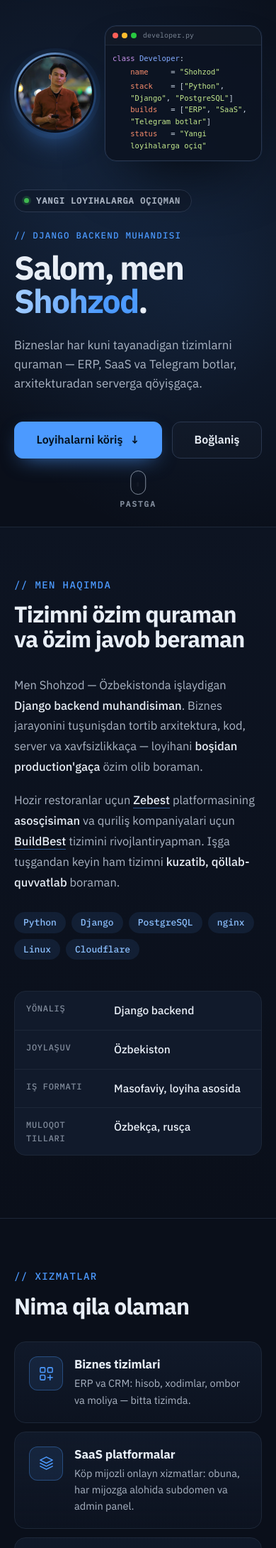
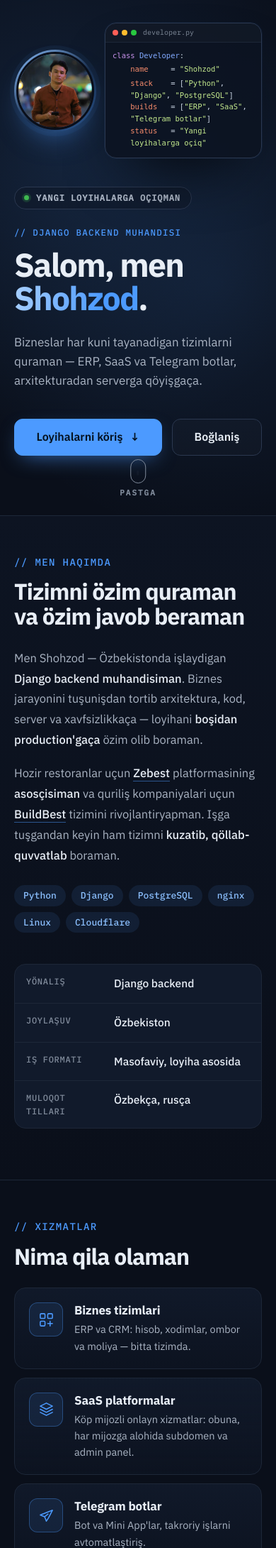
Before and after one commit to ShohzoDev/my-portfolio, a Django app: page /uz/ in a window 390 px wide. Shown: the part 65-2246 px from the top of the page at 71% size. Run offline with Django 5.2, Linux system fonts and the light colour scheme; data comes from the database, SQL or seed files in the repository.

Commit message:
Tighter section spacing

```diff
--- a/static/portfolio/css/style.css
+++ b/static/portfolio/css/style.css
@@ -441,10 +441,10 @@ ul, ol { list-style: none; }
 
 /* -------------------------------------------------------------- sections */
 
-.section { padding: 112px 0; border-top: 1px solid var(--line); }
+.section { padding: 80px 0; border-top: 1px solid var(--line); }
 .section:nth-of-type(even) { background: linear-gradient(180deg, var(--bg2), var(--bg)); }
 
-.section-head { max-width: 760px; margin-bottom: 52px; }
+.section-head { max-width: 760px; margin-bottom: 40px; }
 .section-head h2,
 .contact-card h2 {
   margin-top: 14px;
@@ -699,7 +699,7 @@ a.row:hover .row-arrow { color: var(--acc); border-color: var(--acc); transform:
   .nav, .header-cta { display: none; }
   .header-end { margin-left: auto; }
   .menu { display: block; }
-  .hero { min-height: 0; padding: 48px 0 104px; }
+  .hero { min-height: 0; padding: 44px 0 92px; }
   .hero-grid { grid-template-columns: minmax(0, 1fr); gap: 40px; }
   /* tablets and phones: round photo + code side by side, above the text */
   .hero-visual { order: -1; grid-template-columns: auto minmax(0, 1fr); gap: 20px; align-items: center; justify-items: stretch; }
@@ -711,14 +711,14 @@ a.row:hover .row-arrow { color: var(--acc); border-color: var(--acc); transform:
 @media (max-width: 720px) {
   :root { --gutter: 20px; --header-h: 64px; }
   .site-header .logo span { display: none; }
-  .hero { padding: 36px 0 96px; }
+  .hero { padding: 32px 0 84px; }
   .hero .eyebrow { margin-top: 24px; font-size: 12.5px; }
   .hero-sub { font-size: 17px; }
   .hero-actions .btn { flex: 1 1 auto; }
   .btn-lg { padding: 15px 22px; font-size: 16px; }
   .code { white-space: pre-wrap; }
-  .section { padding: 72px 0; }
-  .section-head { margin-bottom: 32px; }
+  .section { padding: 56px 0; }
+  .section-head { margin-bottom: 26px; }
   .about-grid { grid-template-columns: minmax(0, 1fr); gap: 28px; }
   .hero-visual { gap: 12px; }
   .portrait { width: 116px; padding: 3px; box-shadow: 0 0 0 6px rgba(76, 154, 255, 0.06), 0 20px 40px -18px rgba(76, 154, 255, 0.6); }
```
